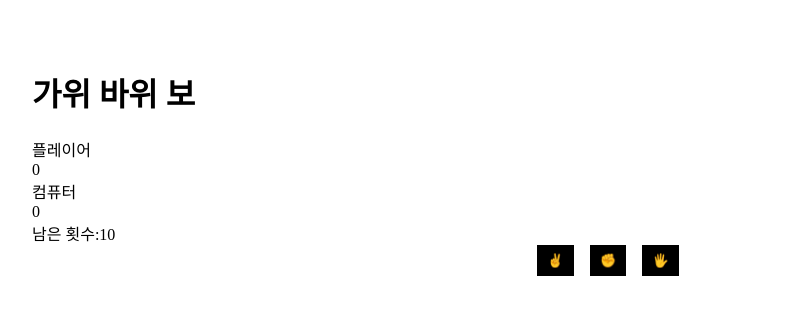
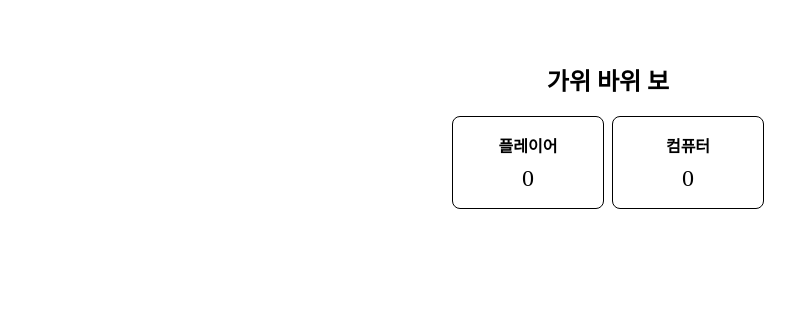
Before and after one commit to BEARSUM/inflearn-warming-up-club-fe, a plain HTML site: page rock-paper-scissors/index.html in a window 1280 px wide. Shown: the whole page, without its empty margins (32-827 px from the left). Drawn offline with Linux system fonts and the light colour scheme; files that its build step writes are made by us from their sources; files whose address does not match are found by name.

Commit message:
feat: 가위바위보 앱 퍼블리싱

```diff
--- a/rock-paper-scissors/index.html
+++ b/rock-paper-scissors/index.html
@@ -18,14 +18,7 @@
         <div id="computer-score">0</div>
       </div>
     </div>
-    <div id="game-result">
-      <div><span>남은 횟수:</span><span id="game-number">10</span></div>
-      <div class="button-wrap">
-        <button id="scissors-button">✌️</button>
-        <button id="rock-button">✊</button>
-        <button id="paper-button">🖐️</button>
-      </div>
-    </div>
+    <div id="game-result"></div>
     <script defer src="index.js"></script>
   </body>
 </html>
--- /dev/null
+++ b/rock-paper-scissors/styles.css
@@ -0,0 +1,71 @@
+body {
+  padding: 48px 64px;
+  margin: 0;
+  display: flex;
+  flex-direction: column;
+  align-items: center;
+}
+
+h1 {
+  font-size: 24px;
+  line-height: 36px;
+  font-weight: 700;
+}
+
+.score {
+  display: flex;
+  gap: 8px;
+}
+
+.score-el {
+  width: 150px;
+  padding: 16px 0;
+  border: 1px solid black;
+  border-radius: 8px;
+  display: flex;
+  gap: 8px;
+  flex-direction: column;
+  align-items: center;
+
+  & > div:first-child {
+    font-weight: 600;
+  }
+  & > div:last-child {
+    font-size: 24px;
+  }
+}
+
+.button-wrap {
+  margin: 16px 0;
+  display: flex;
+  gap: 8px;
+
+  & > button {
+    border: none;
+    width: 56px;
+    height: 56px;
+    font-size: 24px;
+    cursor: pointer;
+  }
+}
+
+#game-result {
+  margin-top: 24px;
+  display: flex;
+  gap: 8px;
+  flex-direction: column;
+  align-items: center;
+}
+
+.final-result {
+  font-size: 24px;
+  color: red;
+}
+
+.restart-button {
+  border: none;
+  border-radius: 8px;
+  font-size: 16px;
+  cursor: pointer;
+  padding: 8px 10px;
+}
```
